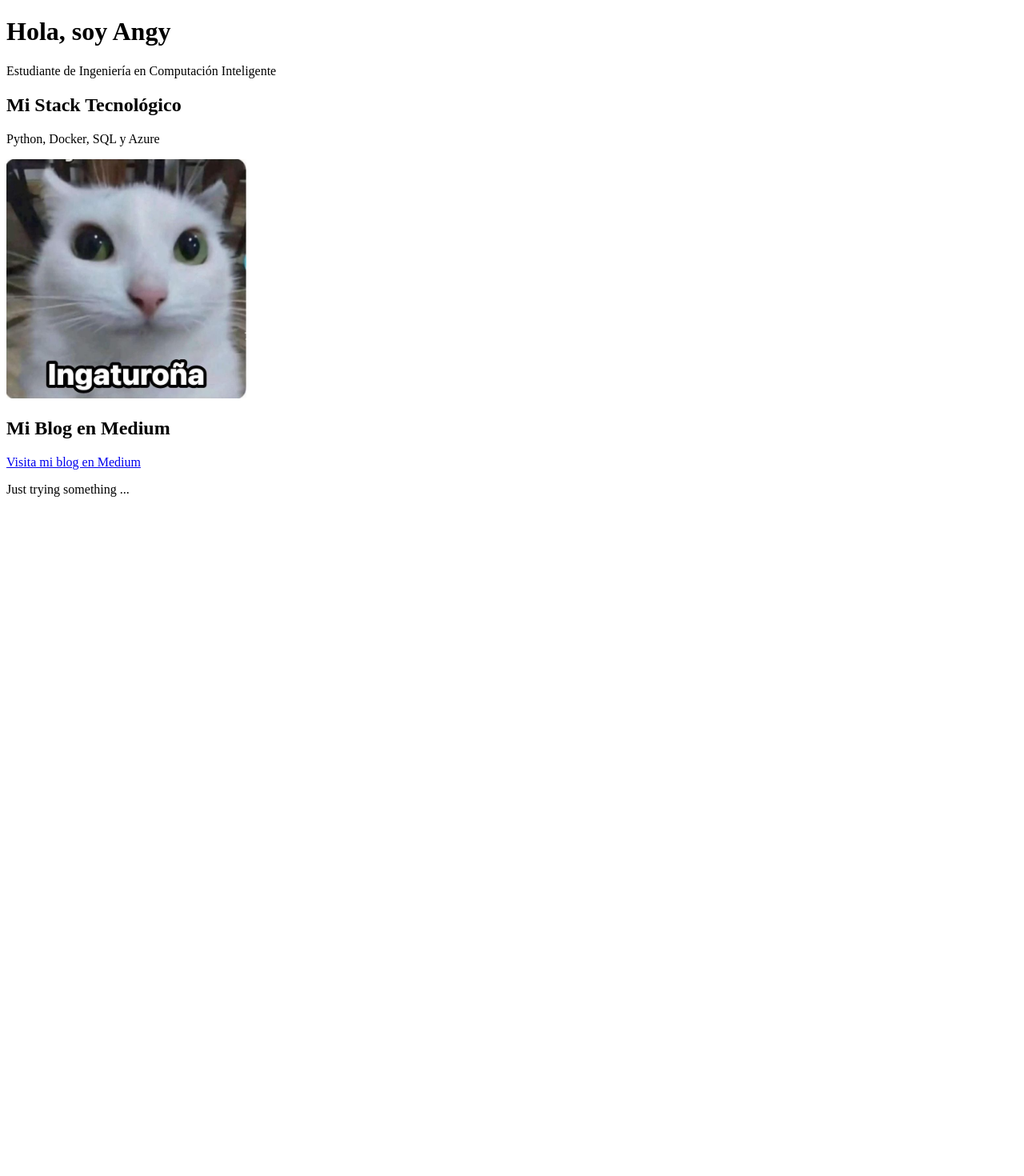
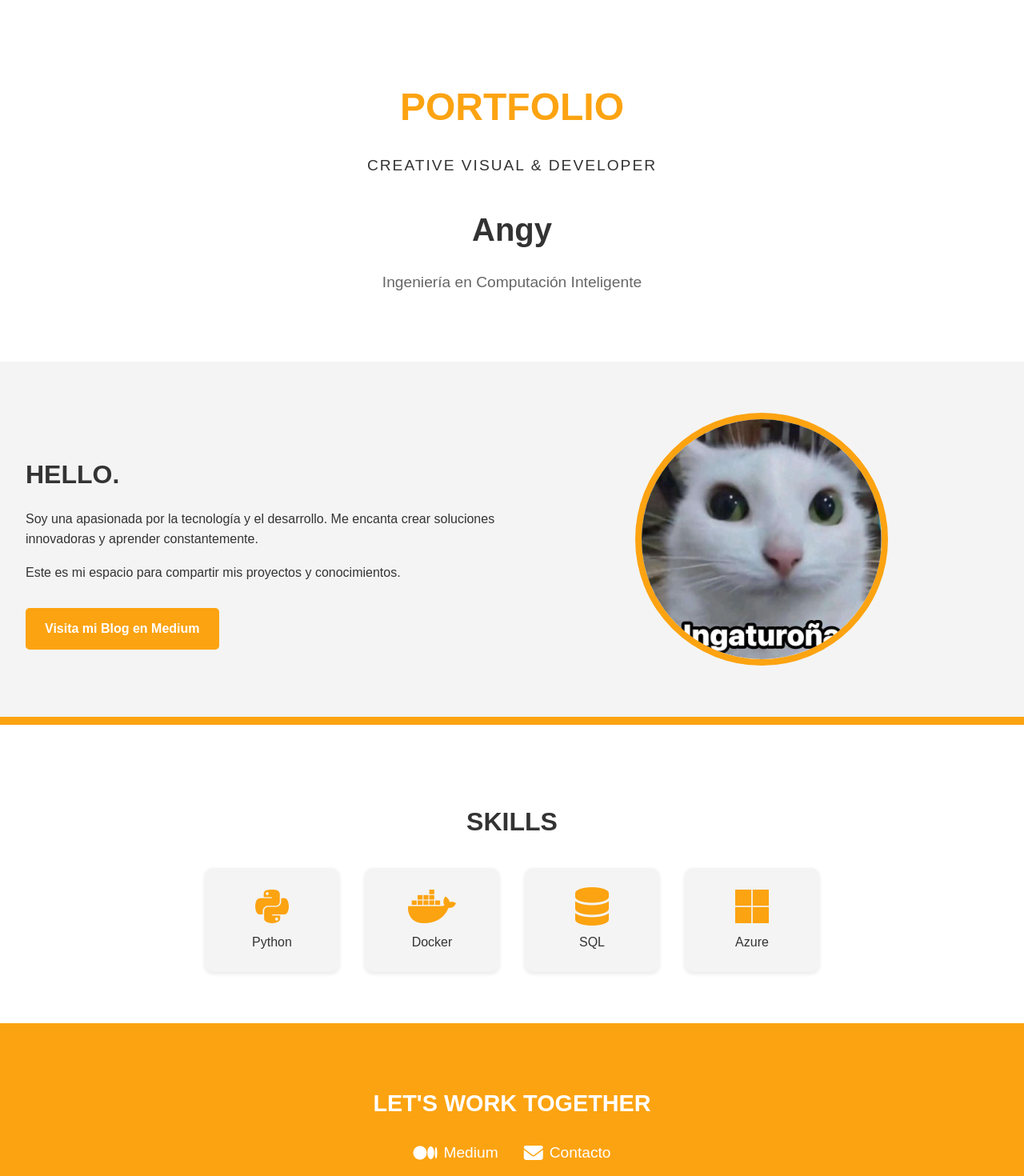
Before and after one commit to ImZange/Portfolio, a React (Create React App) app: page / in a window 1280 px wide. Shown: the top 1470 px of the page at 80% size. Before the commit the page ends 800 px from the top, so only its background shows below. Built offline with nearby package versions, Linux system fonts and the light colour scheme; the HTML template or start-up script is replaced by a standard one.

Commit message:
Cambios Visuales [v1.4]

```diff
--- a/public/index.html
+++ b/public/index.html
@@ -24,6 +24,7 @@
       work correctly both with client-side routing and a non-root public URL.
       Learn how to configure a non-root public URL by running `npm run build`.
     -->
+    <link rel="stylesheet" href="https://cdnjs.cloudflare.com/ajax/libs/font-awesome/6.4.0/css/all.min.css" integrity="sha512-iecdLmaskl7CVkqkXNQ/ZH/XLlvWZOJyj7Yy7tcenmpD1ypASozpmT/E0iPtmFIB46ZmdtAc9eNBvH0H/ZpiBw==" crossorigin="anonymous" referrerpolicy="no-referrer" />
     <title>React App</title>
   </head>
   <body>
--- /dev/null
+++ b/src/App.css
@@ -0,0 +1,170 @@
+/* App.css - Estilos inspirados en el diseño de portafolio */
+
+:root {
+  --bg-light: #f4f4f4;
+  --text-dark: #333;
+  --accent-orange: #fca311; /* Naranja quemado de la imagen */
+  --white: #ffffff;
+  --font-main: 'Montserrat', sans-serif; /* Fuente moderna */
+}
+
+body {
+  font-family: var(--font-main);
+  background-color: var(--bg-light);
+  color: var(--text-dark);
+  margin: 0;
+  padding: 0;
+  line-height: 1.6;
+}
+
+.App {
+  text-align: center;
+}
+
+/* Hero Section */
+.hero {
+  background-color: var(--white);
+  padding: 4rem 2rem;
+  box-shadow: 0 2px 5px rgba(0,0,0,0.1);
+}
+
+.hero h1 {
+  font-size: 3rem;
+  color: var(--accent-orange);
+  margin-bottom: 0.5rem;
+  text-transform: uppercase;
+}
+
+.tagline {
+  font-size: 1.2rem;
+  letter-spacing: 2px;
+  margin-bottom: 2rem;
+}
+
+.name {
+  font-size: 2.5rem;
+  margin: 0;
+}
+
+.role {
+  font-size: 1.2rem;
+  color: #666;
+}
+
+/* About Section */
+.about-section {
+  display: flex;
+  align-items: center;
+  justify-content: space-around;
+  padding: 4rem 2rem;
+  background-color: var(--bg-light);
+  border-bottom: 10px solid var(--accent-orange);
+}
+
+.about-content {
+  flex: 1;
+  text-align: left;
+  padding-right: 2rem;
+}
+
+.about-content h3 {
+  font-size: 2rem;
+  color: var(--text-dark);
+  margin-bottom: 1rem;
+}
+
+.image-container {
+  flex: 1;
+  display: flex;
+  justify-content: center;
+}
+
+.profile-image {
+  width: 300px;
+  height: 300px;
+  object-fit: cover;
+  border-radius: 50%;
+  border: 8px solid var(--accent-orange); /* Marco naranja */
+}
+
+.btn-contact {
+  display: inline-block;
+  padding: 0.8rem 1.5rem;
+  background-color: var(--accent-orange);
+  color: var(--white);
+  text-decoration: none;
+  border-radius: 5px;
+  font-weight: bold;
+  margin-top: 1rem;
+  transition: background-color 0.3s ease;
+}
+
+.btn-contact:hover {
+  background-color: #e08e0b; /* Tono más oscuro al pasar el mouse */
+}
+
+/* Skills Section */
+.skills-section {
+  padding: 4rem 2rem;
+  background-color: var(--white);
+}
+
+.skills-section h3 {
+  font-size: 2rem;
+  margin-bottom: 2rem;
+}
+
+.skills-grid {
+  display: flex;
+  justify-content: center;
+  gap: 2rem;
+  flex-wrap: wrap;
+}
+
+.skill-item {
+  display: flex;
+  flex-direction: column;
+  align-items: center;
+  padding: 1.5rem;
+  background-color: var(--bg-light);
+  border-radius: 10px;
+  width: 120px;
+  box-shadow: 0 2px 5px rgba(0,0,0,0.1);
+}
+
+.skill-item i {
+  font-size: 3rem;
+  color: var(--accent-orange);
+  margin-bottom: 0.5rem;
+}
+
+/* Contact Section (Footer) */
+.contact-section {
+  padding: 3rem 2rem;
+  background-color: var(--accent-orange);
+  color: var(--white);
+}
+
+.contact-section h3 {
+  font-size: 1.8rem;
+  margin-bottom: 1.5rem;
+}
+
+.social-links {
+  display: flex;
+  justify-content: center;
+  gap: 2rem;
+}
+
+.social-links a {
+  color: var(--white);
+  text-decoration: none;
+  font-size: 1.2rem;
+  display: flex;
+  align-items: center;
+}
+
+.social-links i {
+  margin-right: 0.5rem;
+  font-size: 1.5rem;
+}
--- a/src/App.js
+++ b/src/App.js
@@ -1,23 +1,66 @@
+// App.js - Versión mejorada con diseño moderno
+
 import React from 'react';
-// Importamos la imagen dándole un nombre (puedes llamarle gaturrona)
-import gaturrona from './Sources_Images/gaturrona.jpg';
+import './App.css'; // Importa los estilos CSS
+import gaturrona from './Sources_Images/gaturrona.jpg'; // Asegúrate de que la ruta sea correcta
 
 function App() {
   return (
     <div className="App">
-      <header>
-        <h1>Hola, soy Angy</h1>
-        <p>Estudiante de Ingeniería en Computación Inteligente</p>
+      <header className="hero">
+        <h1>PORTFOLIO</h1>
+        <p className="tagline">CREATIVE VISUAL & DEVELOPER</p>
+        <h2 className="name">Angy</h2>
+        <p className="role">Ingeniería en Computación Inteligente</p>
       </header>
-      <section>
-        <h2>Mi Stack Tecnológico</h2>
-        <p>Python, Docker, SQL y Azure</p>
-        <img src={gaturrona} alt="Mi Imagen" style={{ width: '300px' }} />
+
+      <section className="about-section">
+        <div className="about-content">
+          <h3>HELLO.</h3>
+          <p>Soy una apasionada por la tecnología y el desarrollo. Me encanta crear soluciones innovadoras y aprender constantemente.</p>
+          <p>Este es mi espacio para compartir mis proyectos y conocimientos.</p>
+          <a href="https://medium.com/@angy" target="_blank" rel="noopener noreferrer" className="btn-contact">
+            Visita mi Blog en Medium
+          </a>
+        </div>
+        <div className="image-container">
+          <img src={gaturrona} alt="Angy" className="profile-image" />
+        </div>
       </section>
-      <div id="medium">
-        <h2>Mi Blog en Medium</h2>
-        <a href="https://medium.com/@angy" target="_blank" rel="noopener noreferrer">Visita mi blog en Medium</a>
-      </div>
+
+      <section className="skills-section">
+        <h3>SKILLS</h3>
+        <div className="skills-grid">
+          <div className="skill-item">
+            <i className="fab fa-python"></i>
+            <span>Python</span>
+          </div>
+          <div className="skill-item">
+            <i className="fab fa-docker"></i>
+            <span>Docker</span>
+          </div>
+          <div className="skill-item">
+            <i className="fas fa-database"></i>
+            <span>SQL</span>
+          </div>
+          <div className="skill-item">
+            <i className="fab fa-microsoft"></i>
+            <span>Azure</span>
+          </div>
+        </div>
+      </section>
+
+      <footer className="contact-section">
+        <h3>LET'S WORK TOGETHER</h3>
+        <div className="social-links">
+          <a href="https://medium.com/@angy" target="_blank" rel="noopener noreferrer">
+            <i className="fab fa-medium"></i> Medium
+          </a>
+          <a href="mailto:tuemail@example.com">
+            <i className="fas fa-envelope"></i> Contacto
+          </a>
+        </div>
+      </footer>
     </div>
   );
 }
```
